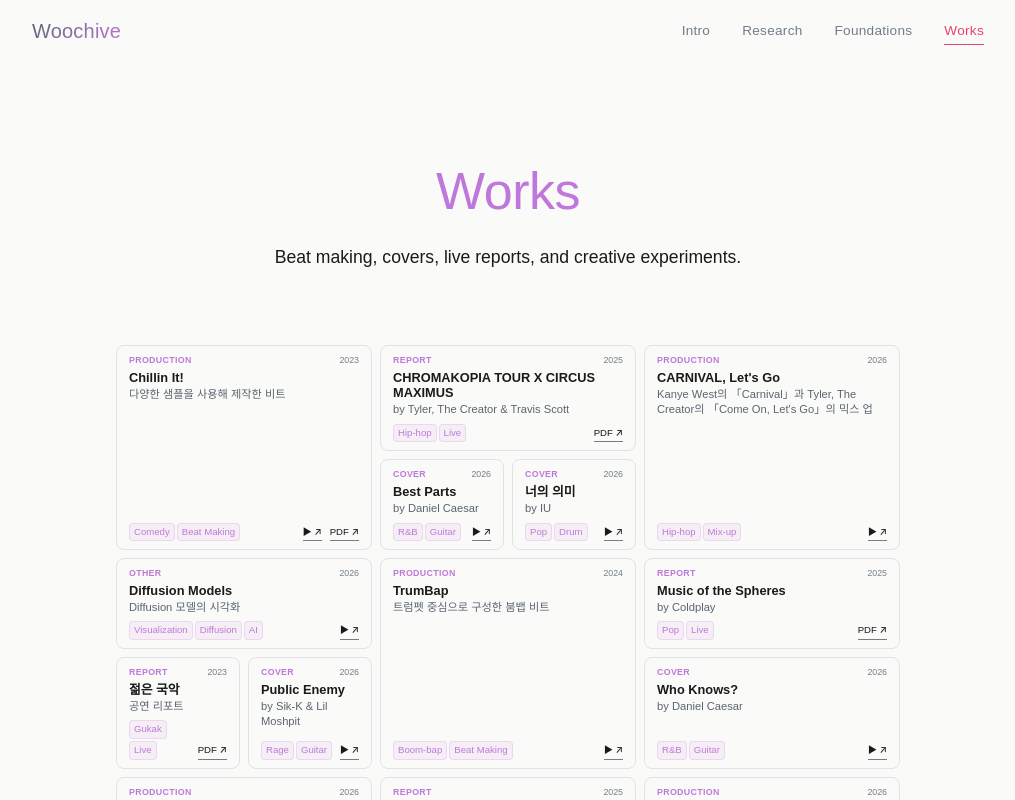
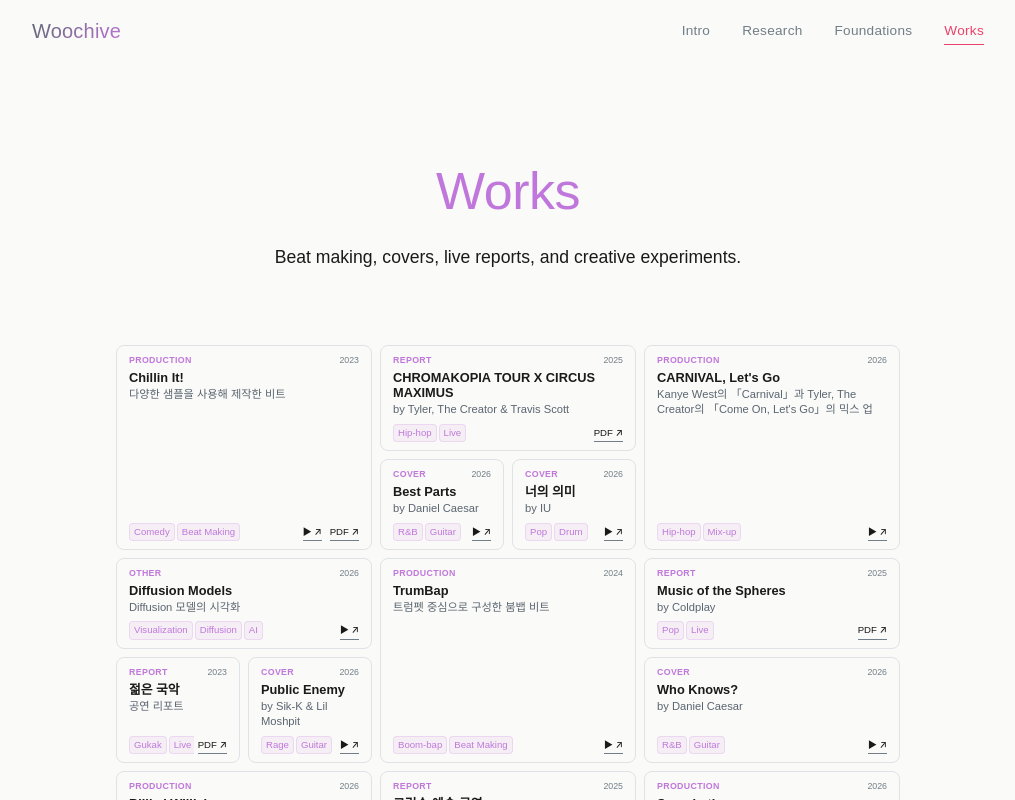
Before and after one commit to sonluos/woochive, a React (Vite) app: page /works in a window 1280 px wide. Shown: the top 800 px of the page, without its empty margins (132-1147 px from the left). Built offline with nearby package versions, Linux system fonts and the light colour scheme.

Commit message:
fix: tags single line with overflow hidden

```diff
--- a/src/pages/Works.css
+++ b/src/pages/Works.css
@@ -141,11 +141,12 @@
 
 .works__piece-tags {
   display: flex;
-  flex-wrap: wrap;
+  flex-wrap: nowrap;
   gap: 2px;
   align-items: center;
   flex: 1;
   min-width: 0;
+  overflow: hidden;
 }
 
 .works__piece-footer {
```
